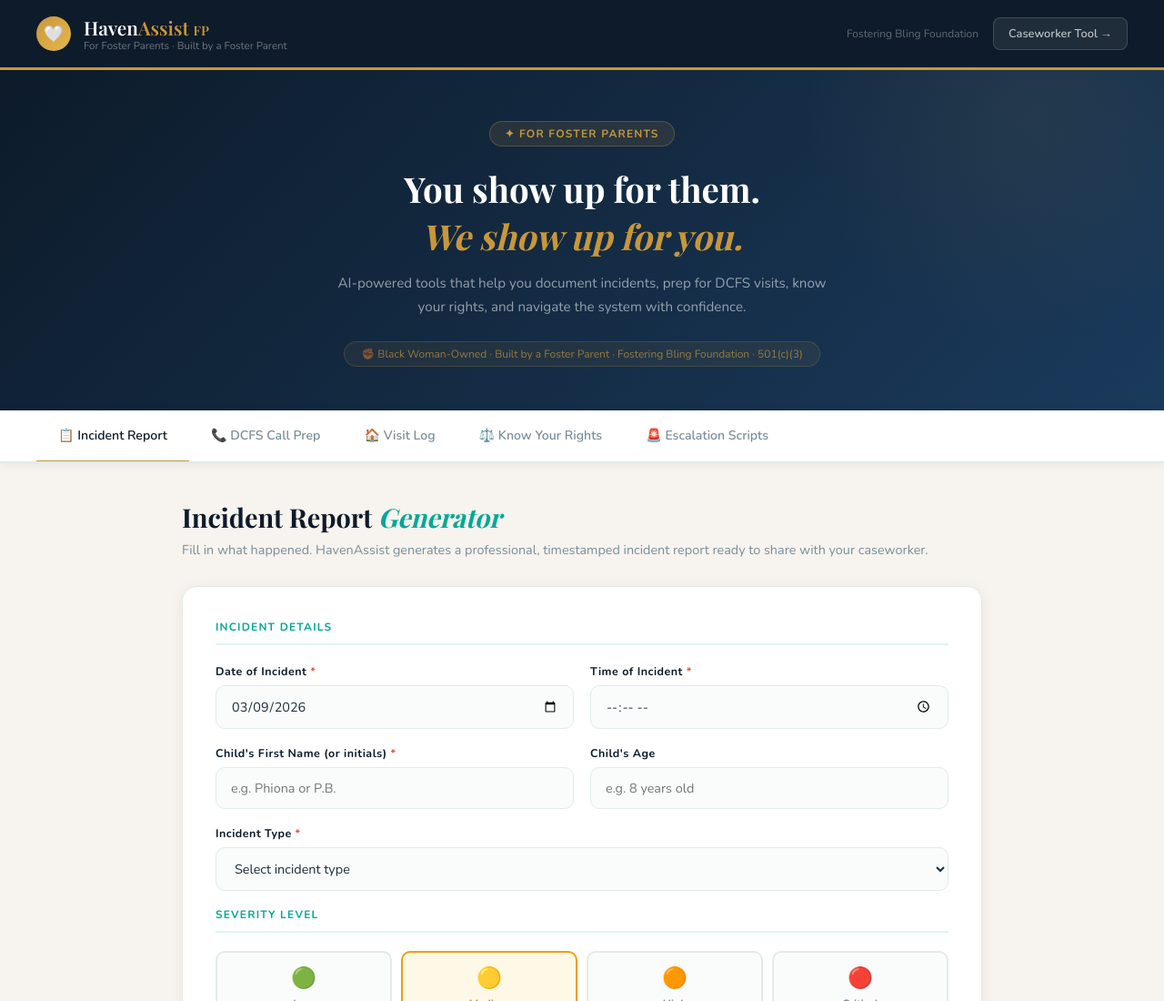
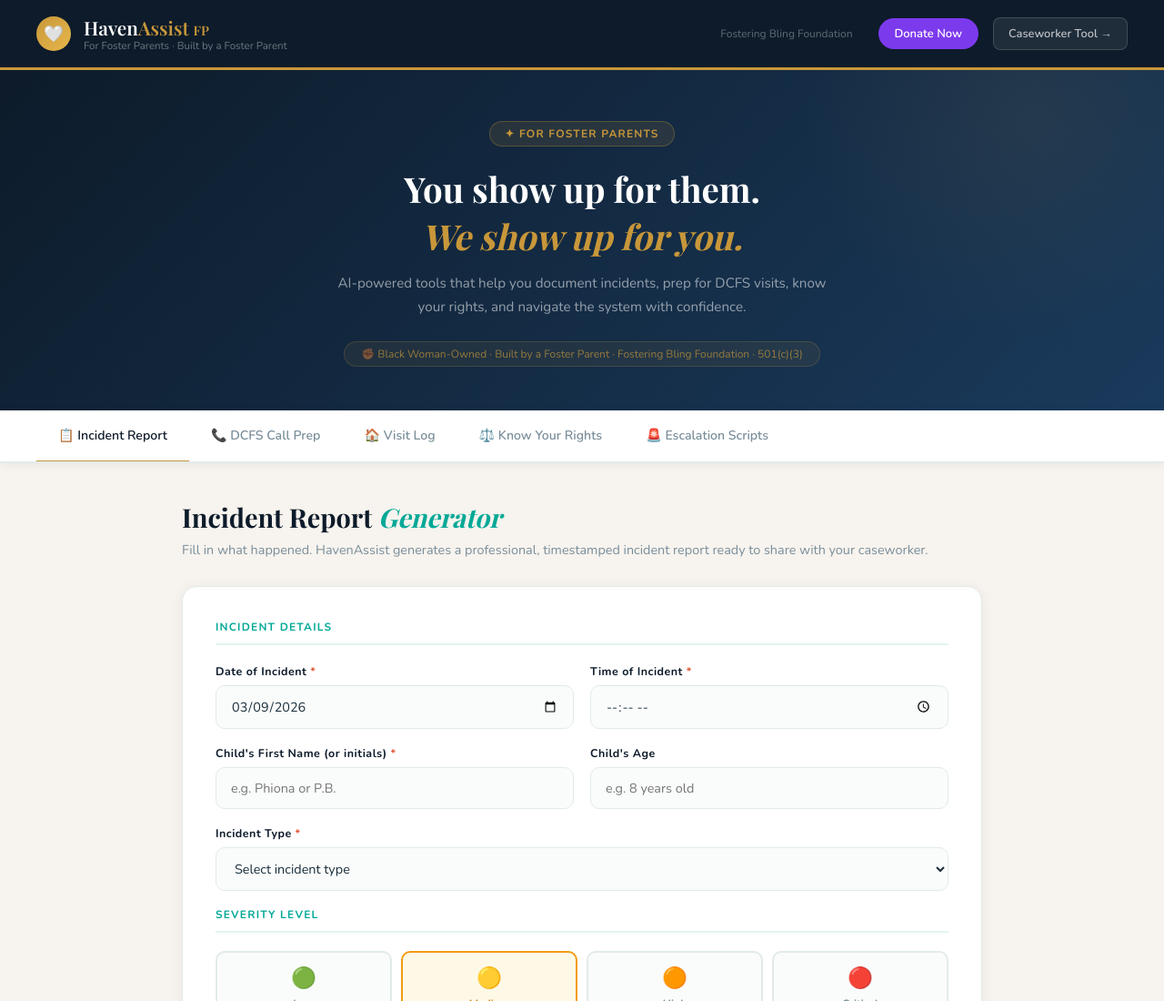
Before and after one commit to FBF2026/fosteringbling-sites, a plain HTML site: page havenassist-fp.html in a window 1280 px wide. Shown: the top 1100 px of the page at 91% size. Drawn offline with nearby package versions, Linux system fonts and the light colour scheme; a web font is replaced by a local one.

Commit message:
Add donation link to Fostering Bling Foundation

```diff
--- a/havenassist-fp.html
+++ b/havenassist-fp.html
@@ -457,7 +457,7 @@
     </div>
   </div>
   <div style="display:flex;align-items:center;gap:16px;">
-    <a href="https://www.fosteringbling.org" class="nav-fbf" target="_blank">Fostering Bling Foundation</a>
+    <a href="https://www.fosteringbling.org" class="nav-fbf" target="_blank">Fostering Bling Foundation</a> <a href="https://cash.app/$FosteringBling" target="_blank" style="background:#7C3AED;color:white;padding:8px 18px;border-radius:20px;font-weight:600;font-size:13px;text-decoration:none;margin-left:12px;">Donate Now</a>
     <a href="https://havenassist.org" class="nav-cw">Caseworker Tool →</a>
   </div>
 </nav>
```
